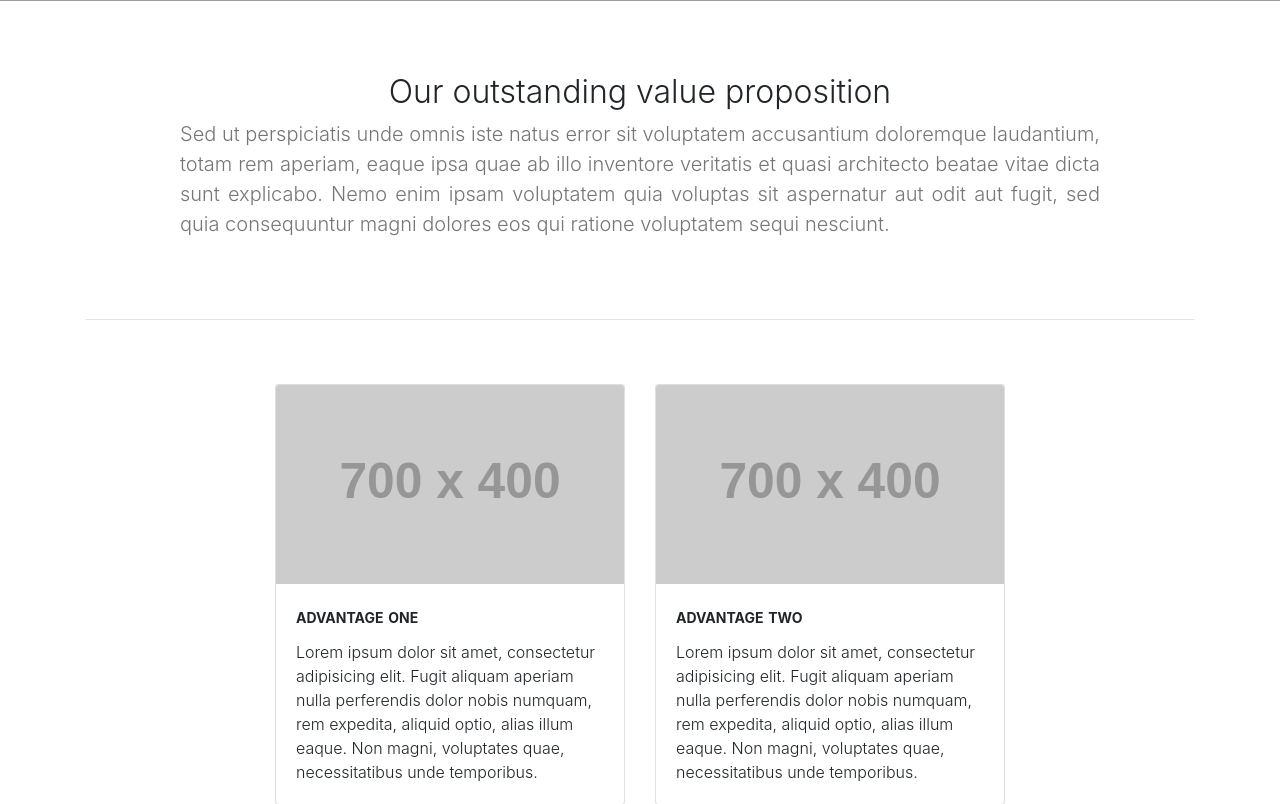
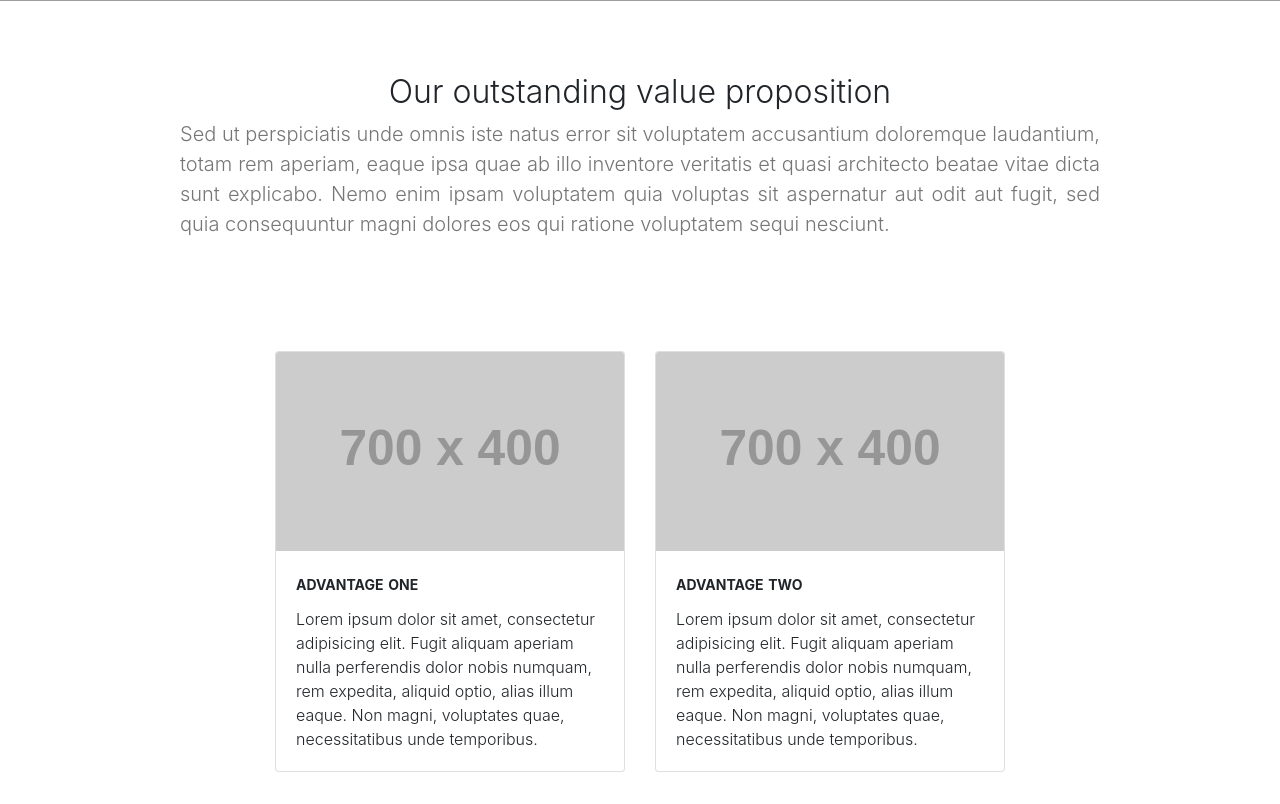
Before and after one commit to benjamindelmee/landing-page-boilerplate, a Flask app: page / in a window 1280 px wide. Shown: the part 799-1603 px from the top of the page. Run offline with Flask 2, Linux system fonts and the light colour scheme; grey boxes labelled with a size stand in for pictures from a placeholder-image service; some libraries are stand-ins or nearby versions; grey boxes are pictures that could not be loaded.

Commit message:
remove separation bar

```diff
--- a/app/templates/index.html
+++ b/app/templates/index.html
@@ -59,9 +59,6 @@
     {% if sections %}
         <div id="content" class="mb-4"></div>
     {% for section in sections %}
-        {% if loop.index > 1 %}
-            <div class="container" data-aos="fade-up"><hr></div>
-        {% endif %}
         <section class="py-5" data-aos="fade-up">
             {% if section.type == 'text' %}
                 <div class="container">
```
